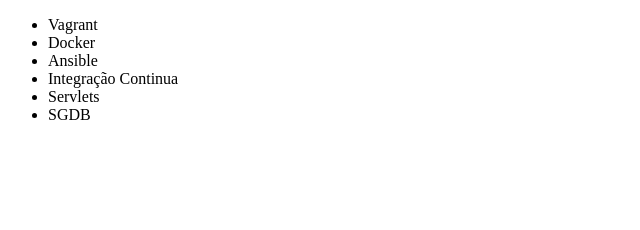
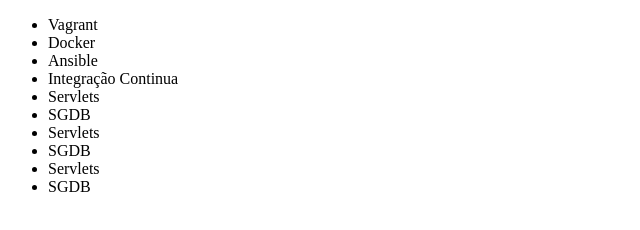
Before and after one commit to henriqueeustaquio/alura_git, a plain HTML site: page index.html in a window 1280 px wide. Shown: the whole page, without its empty margins (0-640 px from the left). Drawn offline with Linux system fonts and the light colour scheme.

Commit message:
Adicionando Cursos

```diff
--- a/index.html
+++ b/index.html
@@ -12,6 +12,12 @@
         <li>Integração Continua</li>
         <li>Servlets</li>
         <li>SGDB</li>
+
+        <li>Servlets</li>
+        <li>SGDB</li>
+
+        <li>Servlets</li>
+        <li>SGDB</li>
     </ul>
 </body>
 </html>
```
